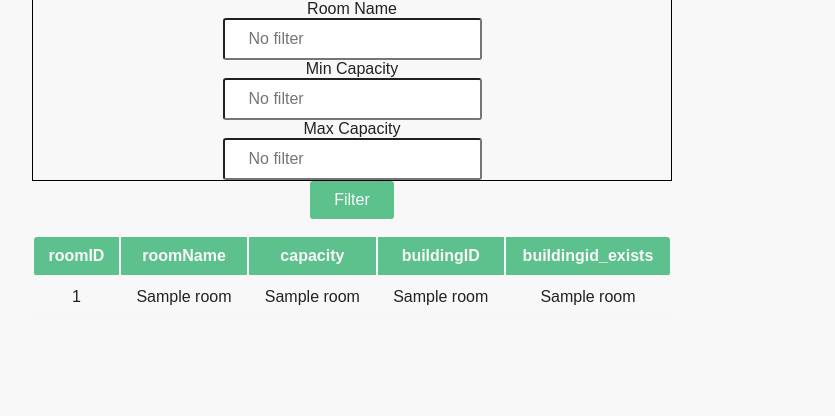
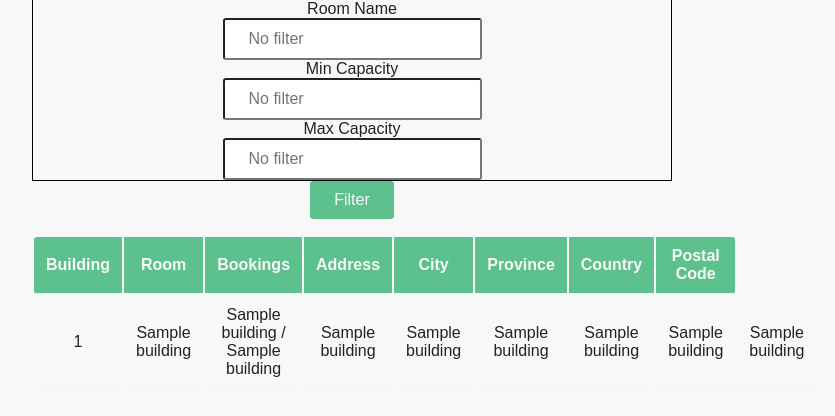
Before and after one commit to kylezhengkz/cs348_project, a Flask app: page /view in a window 1280 px wide. Shown: the part 158-574 px from the top of the page, without its empty margins (288-1123 px from the left). Run offline with Flask 3, Linux system fonts and the light colour scheme; a database or web service that is not in the repository returns one stand-in record (values such as "Sample title"); some libraries are stand-ins or nearby versions.

Commit message:
updated such that can view total number of CURRENT bookings for each room ID

```diff
--- a/hello_world/app.py
+++ b/hello_world/app.py
@@ -41,6 +41,7 @@ def app_initialize():
           response = db_fetch_rooms(roomName, minCapacity, maxCapacity)
         else:
           response = db_fetch_rooms(None, None, None)
+      # print(response)
       return render_template("view.html", response=response)
 
     return app
--- a/hello_world/db.py
+++ b/hello_world/db.py
@@ -2,6 +2,7 @@ import os
 import psycopg2
 import sys
 from dotenv import load_dotenv
+from datetime import datetime
 
 load_dotenv()
 DB = os.getenv("DB")
@@ -75,8 +76,23 @@ def db_fetch_by_name(name):
             return cur.fetchall()
 
 def db_fetch_rooms(roomName, minCapacity, maxCapacity):
+
+  current_datetime = datetime.now()
+  print("Time right now: {}".format(current_datetime))
+
   global db_connection
-  query = 'SELECT * FROM "Room" WHERE TRUE'
+  query = ('SELECT "name", "roomName", count(bo."bookEndDateTime") as bookings, "capacity", "addressLine1", '
+  '"city", "province", "country", "postalCode" ')
+
+  query += (
+  'FROM "Building" bu '
+  'JOIN "Room" r ON bu."buildingID" = r."buildingID" '
+  'LEFT OUTER JOIN "Booking" bo ON bo."roomID" = r."roomID" '
+  'AND bo."bookEndDateTime" > \'{}\' '
+  'AND bo."bookingID" NOT IN (SELECT "bookingID" FROM "Cancellation")'
+  .format(current_datetime)
+  )
+
   params = []
 
   if roomName:
@@ -91,9 +107,16 @@ def db_fetch_rooms(roomName, minCapacity, maxCapacity):
     query += ' AND "capacity" <= %s'
     params.append(maxCapacity)
 
+  query += (
+  ' GROUP BY '
+  '"name", "roomName", "capacity", "addressLine1", '
+  '"city", "province", "country", "postalCode" '
+  )
+
+
   with db_connection:
     with db_connection.cursor() as cur:
       # print below for debugging purposes
-      # print(cur.mogrify(query, params).decode())
+      print(cur.mogrify(query, params).decode())
       cur.execute(query, params)
       return cur.fetchall()
--- a/hello_world/templates/view.html
+++ b/hello_world/templates/view.html
@@ -21,11 +21,14 @@
         <table>
             <thead>
                 <tr>
-                    <th>roomID</th>
-                    <th>roomName</th>
-                    <th>capacity</th>
-                    <th>buildingID</th>
-                    <th>buildingid_exists</th>
+                    <th>Building</th>
+                    <th>Room</th>
+                    <th>Bookings</th>
+                    <th>Address</th>
+                    <th>City</th>
+                    <th>Province</th>
+                    <th>Country</th>
+                    <th>Postal Code</th>
                 </tr>
             </thead>
             <tbody>
@@ -34,9 +37,13 @@
                     <tr>
                         <td>{{ item[0] }}</td>
                         <td>{{ item[1] }}</td>
-                        <td>{{ item[2] }}</td>
-                        <td>{{ item[3] }}</td>
+                        <td>{{ item[2] }} / {{ item[3] }}</td>
                         <td>{{ item[4] }}</td>
+                        <td>{{ item[5] }}</td>
+                        <td>{{ item[6] }}</td>
+                        <td>{{ item[7] }}</td>
+                        <td>{{ item[8] }}</td>
+                        <td>{{ item[9] }}</td>
                     </tr>
                     {% endfor %}
                 {% endif %}
```
